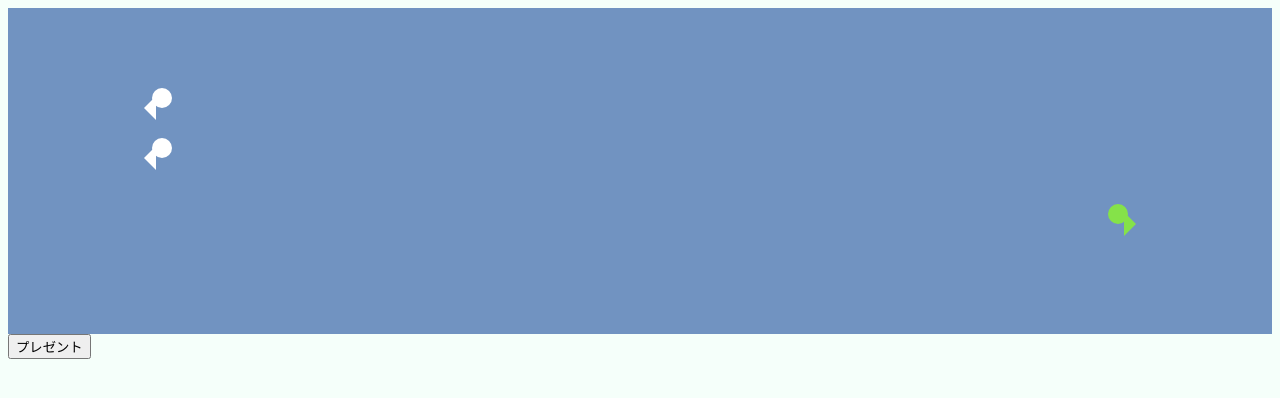
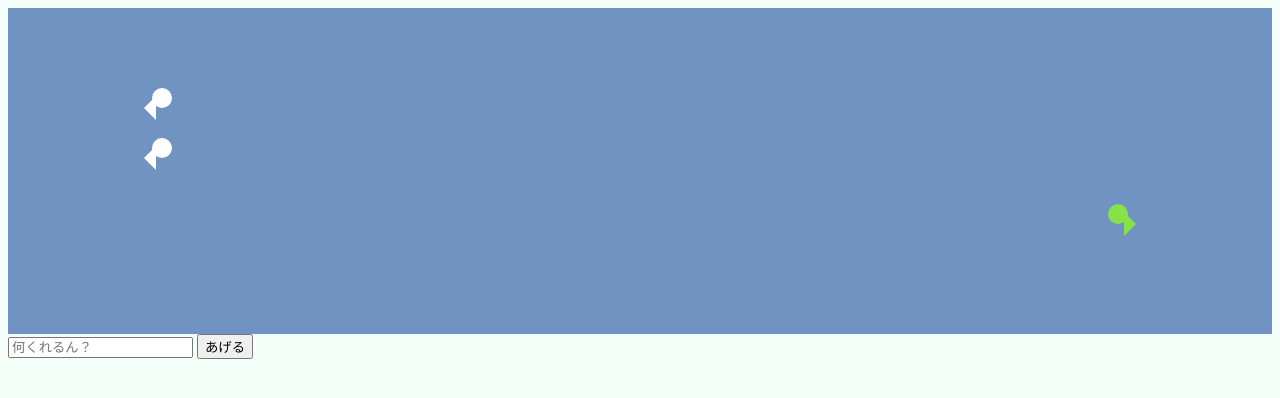
Before and after one commit to afroman09/milkboy-app, a plain HTML site: page index.html in a window 1280 px wide. Drawn offline with Linux system fonts and the light colour scheme.

Commit message:
formの実装

```diff
--- a/index.html
+++ b/index.html
@@ -20,7 +20,8 @@
                 <p id="thirdText"></p>
             </div>
         </div>
-        <button id="btn" type="button">プレゼント</button>
+        <input type="text" placeholder="何くれるん？">
+        <button id="btn" type="button">あげる</button>
     <script type="text/javascript" src="index.js"></script>
 </body>
 
--- a/index.js
+++ b/index.js
@@ -50,10 +50,12 @@ const thirdMessageNumber = Math.floor(Math.random() * thirdMessageText.length);
 // secondMessageが"寝台列車一両"[0]だった場合、チャンジャお前はを表示
 function thirdMessage() {
   setTimeout(() => {
-    if (secondMessageText[secondMessageNumber] === secondMessageText[0]) {
+    if (secondMessageText[secondMessageNumber] == secondMessageText[0]) {
       document.getElementById("thirdText").innerHTML = thirdMessageText[1];
     } else {
       document.getElementById("thirdText").innerHTML =thirdMessageText[thirdMessageNumber];
     }
   }, 4000);
 }
+
+// classを使用し、userが入力したアタイに対しての返答ができるようにする
```
